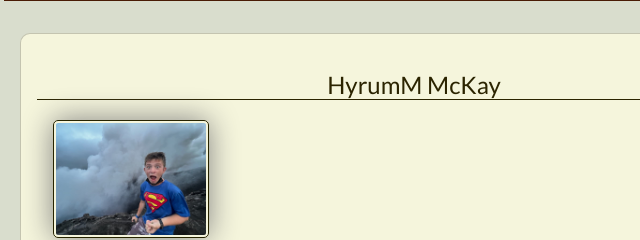
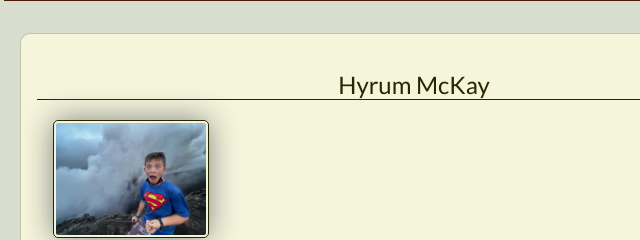
Before and after one commit to BeezerVI/wdd131, a plain HTML site: page index.html in a window 1280 px wide. Shown: the part 180-420 px from the top of the page, 4-644 px from the left. Drawn offline with Linux system fonts and the light colour scheme; a web font is replaced by a local one.

Commit message:
ITS ALL FIXED

```diff
--- a/index.html
+++ b/index.html
@@ -26,7 +26,7 @@
     <div class="container">
         <main>
             <div class="card">
-                <h2>HyrumM McKay</h2>
+                <h2>Hyrum McKay</h2>
                 <img src="images/unnamed.jpg" alt="Hello! Im cool!">
                 <p>Hi, my name is Hyrum. I'm 17, and I live in Alberta, Canada, for now. My family and I like to travel a lot around the world. We have been to Dubai and to volcanoes, etc. Uh, what else about me? Oh yeah, I like programming. That is really fun. I started on Scratch when I was a kid, but now I'm gradually going on Unity. I also do pixel art on Aseprite. Though I would not call myself an expert, I make good art. One of the cool things about me, is I have amazing friends worldwide! We go to some unique places every year, and travelling has become a big part of our family. I have four brothers; one is older than me and has left on his mission, and the three younger ones ranging from ages 14 to 10 are just chilling with me. Some things I like to do are D&D, Minecraft, RainWorld/SlugCat/Gourmand, reading the Book of Mormon (you should read this book; it's really good XD), and hanging out with my friends.</p>
                 <h2>Alberta</h2>
```
